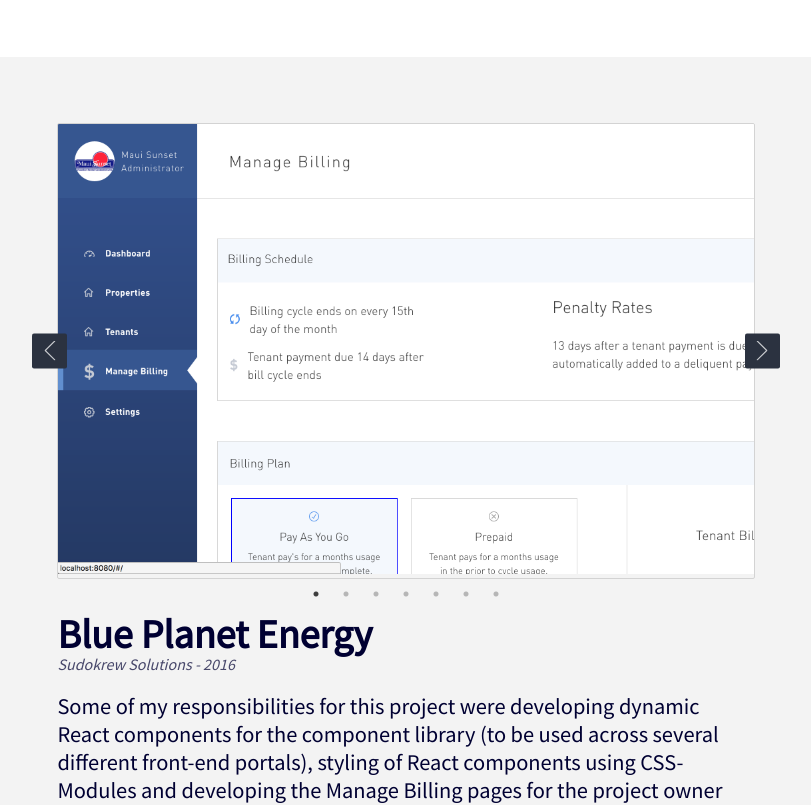
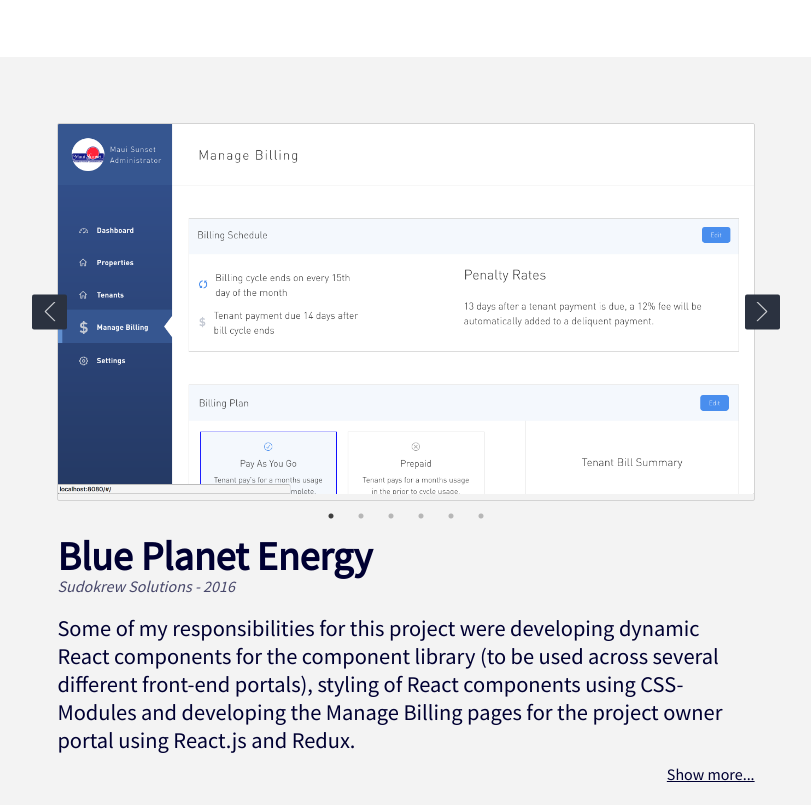
Before and after one commit to NigelEarle/portfolio, a React (Create React App) app: page / in a window 1280 px wide. Shown: the part 760-1565 px from the top of the page, without its empty margins (234-1045 px from the left). Built offline with nearby package versions, Linux system fonts and the light colour scheme.

Commit message:
remove image bpe-7

```diff
--- a/src/assets/images/index.js
+++ b/src/assets/images/index.js
@@ -6,6 +6,5 @@
 export { default as BLUEPLANET_4 } from './blueplanet-4.png';
 export { default as BLUEPLANET_5 } from './blueplanet-5.png';
 export { default as BLUEPLANET_6 } from './blueplanet-6.png';
-export { default as BLUEPLANET_7 } from './blueplanet-7.png';
 export { default as NEST_EGG } from './NEG.png';
 export { default as REV } from './REV.jpg';
--- a/src/components/BluePlanetWork.js
+++ b/src/components/BluePlanetWork.js
@@ -8,7 +8,6 @@
   BLUEPLANET_4,
   BLUEPLANET_5,
   BLUEPLANET_6,
-  BLUEPLANET_7,
 } from '../assets/images';
 
 import './BluePlanetWork.css';
@@ -27,7 +26,6 @@
           <div className="item"><img src={BLUEPLANET_4} alt="work"/></div>
           <div className="item"><img src={BLUEPLANET_5} alt="work"/></div>
           <div className="item"><img src={BLUEPLANET_6} alt="work"/></div>
-          <div className="item"><img src={BLUEPLANET_7} alt="work"/></div>
         </Slider>
         <div className="workHeading">
           <h1 className="contract">Blue Planet Energy</h1>
--- a/src/components/WorkContent.css
+++ b/src/components/WorkContent.css
@@ -46,8 +46,8 @@
 }
 
 .item > img {
-  min-width: 100%;
-  height: 450px;
+  width: 100%;
+  height: auto;
 }
 
 .listItem {
```
Also changed, not shown: src/assets/images/blueplanet-6.png, src/assets/images/blueplanet-7.png (deleted).
